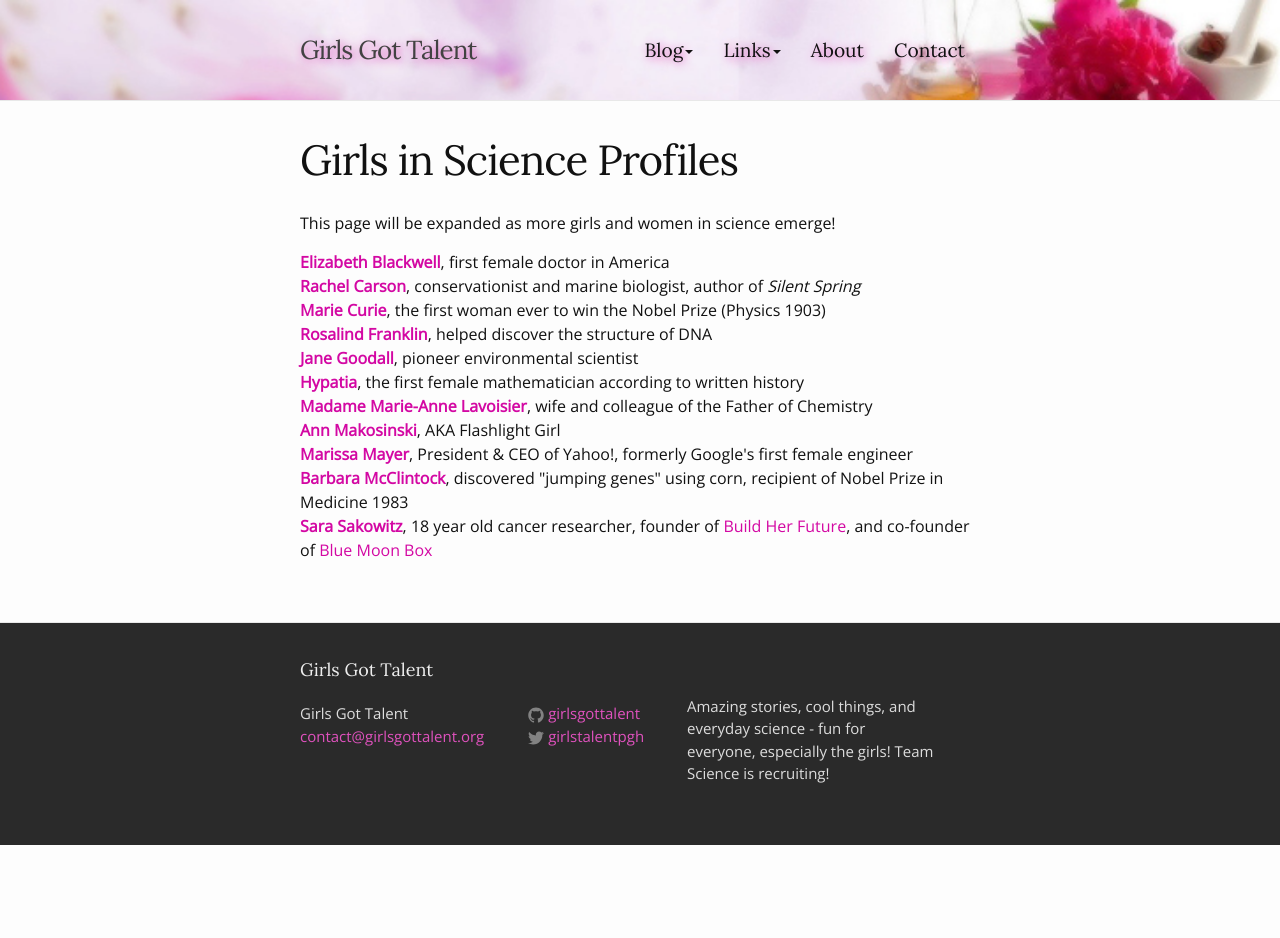
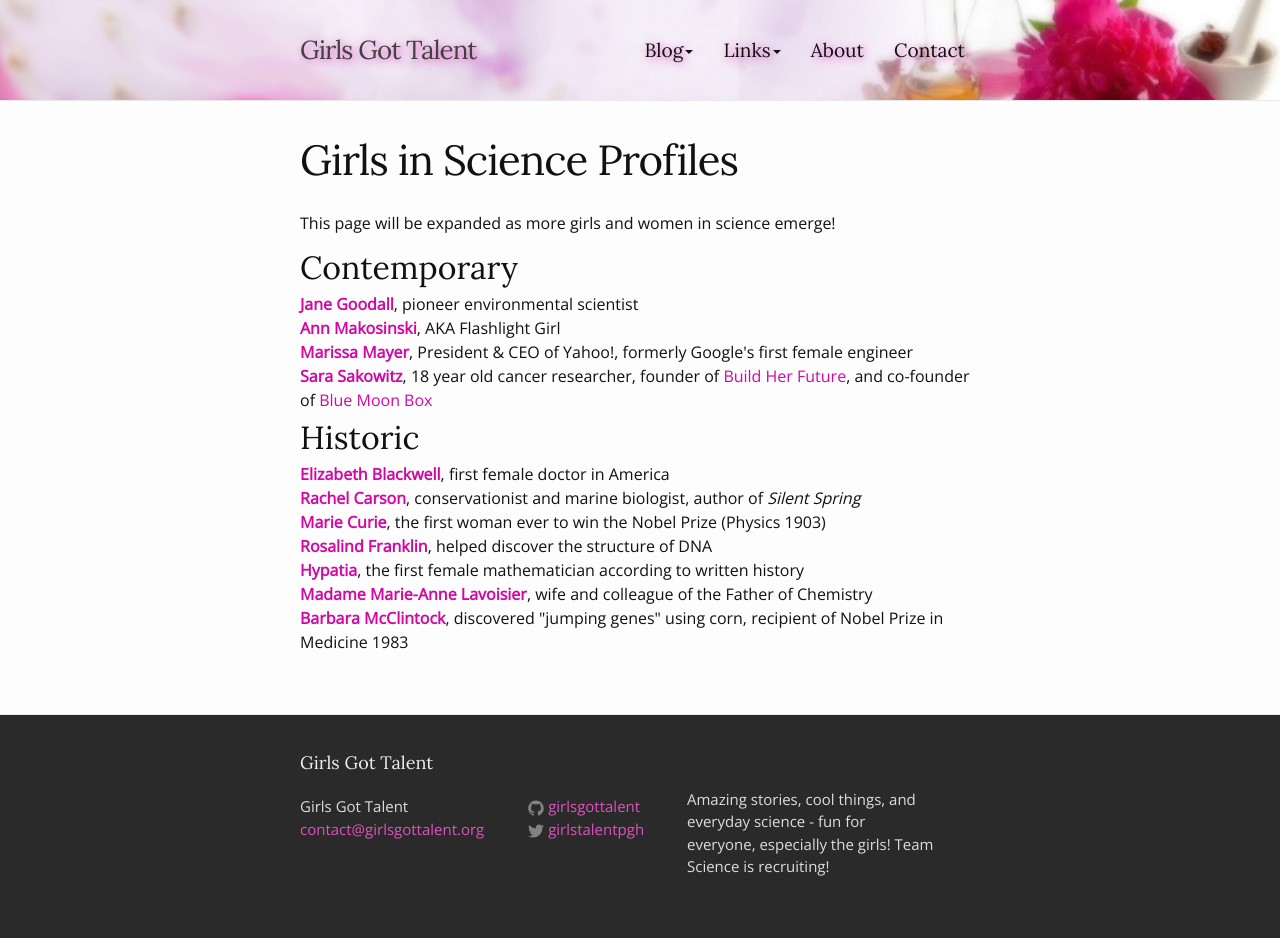
Before and after one commit to songela/gblog2, a Jekyll site: the page built from links/profiles/index.html, in a window 1280 px wide. Built offline with Jekyll 4.4.1, drawn with Linux system fonts in a browser that asks for light colours; nearby versions of some CDN libraries; before the commit the page ends 900 px from its top, so only the background shows below that.

Commit message:
misc changes

```diff
--- a/links/profiles/index.html
+++ b/links/profiles/index.html
@@ -3,14 +3,22 @@ layout: page
 title: Girls in Science Profiles
 ---
 <p>This page will be expanded as more girls and women in science emerge!</p>
-<p><a href="http://www.biography.com/people/elizabeth-blackwell-9214198#awesm=~oHWmoJ0R1VQCzm" target="_blank"><b>Elizabeth Blackwell</b></a>, first female doctor in America<br />
+
+<div class="section">
+<h2>Contemporary</h2>
+<a href="http://www.nationalgeographic.com/explorers/bios/jane-goodall/" target="_blank"><b>Jane Goodall</b></a>, pioneer environmental scientist<br />
+<a href="http://annventions.com/" target="_blank"><b>Ann Makosinski</b></a>, AKA Flashlight Girl<br />
+<a href="http://marissamayr.tumblr.com/post/60336044815/geeking-out-on-the-logo" target="_blank"><b>Marissa Mayer</b></a>, President &amp; CEO of Yahoo!, formerly Google's first female engineer<br />
+<a href="http://www.sarasakowitz.com/" target="_blank"><b>Sara Sakowitz</b></a>, 18 year old cancer researcher, founder of <a href="http://www.buildherfuture.org/" target="_blank">Build Her Future</a>, and co-founder of <a href="http://www.bluemoonbox.com/">Blue Moon Box</a>
+</div>
+
+<div class="section">
+<h2>Historic</h2>
+<a href="http://www.biography.com/people/elizabeth-blackwell-9214198#awesm=~oHWmoJ0R1VQCzm" target="_blank"><b>Elizabeth Blackwell</b></a>, first female doctor in America<br />
 <a href="http://www.rachelcarson.org/" target="_blank"><b>Rachel Carson</b></a>, conservationist and marine biologist, author of <em>Silent Spring</em><br />
 <a href="http://www.nobelprize.org/nobel_prizes/physics/laureates/1903/marie-curie-facts.html" target="_blank"><b>Marie Curie</b></a>, the first woman ever to win the Nobel Prize (Physics 1903)<br />
 <a href="http://www.biography.com/people/rosalind-franklin-9301344#awesm=~oHWlJZggtkHRVu" target="_blank"><b>Rosalind Franklin</b></a>, helped discover the structure of DNA<br />
-<a href="http://www.nationalgeographic.com/explorers/bios/jane-goodall/" target="_blank"><b>Jane Goodall</b></a>, pioneer environmental scientist<br />
 <a href="http://www.smithsonianmag.com/womens-history/hypatia-ancient-alexandrias-great-female-scholar-10942888/?no-ist" target="_blank"><b>Hypatia</b></a>, the first female mathematician according to written history<br />
 <a href="http://www.humantouchofchemistry.com/marieanne-lavoisier.htm" target="_blank"><b>Madame Marie-Anne Lavoisier</b></a>, wife and colleague of the Father of Chemistry<br />
-<a href="http://annventions.com/" target="_blank"><b>Ann Makosinski</b></a>, AKA Flashlight Girl<br />
-<a href="http://marissamayr.tumblr.com/post/60336044815/geeking-out-on-the-logo" target="_blank"><b>Marissa Mayer</b></a>, President &amp; CEO of Yahoo!, formerly Google's first female engineer<br />
 <a href="http://www.nobelprize.org/nobel_prizes/medicine/laureates/1983/mcclintock-facts.html" target="_blank"><b>Barbara McClintock</b></a>, discovered "jumping genes" using corn, recipient of Nobel Prize in Medicine 1983<br />
-<a href="http://www.sarasakowitz.com/" target="_blank"><b>Sara Sakowitz</b></a>, 18 year old cancer researcher, founder of <a href="http://www.buildherfuture.org/" target="_blank">Build Her Future</a>, and co-founder of <a href="http://www.bluemoonbox.com/">Blue Moon Box</a></p>
+</div>
```
Also changed, not shown: links/resources/index.html (+4 -4 lines).
